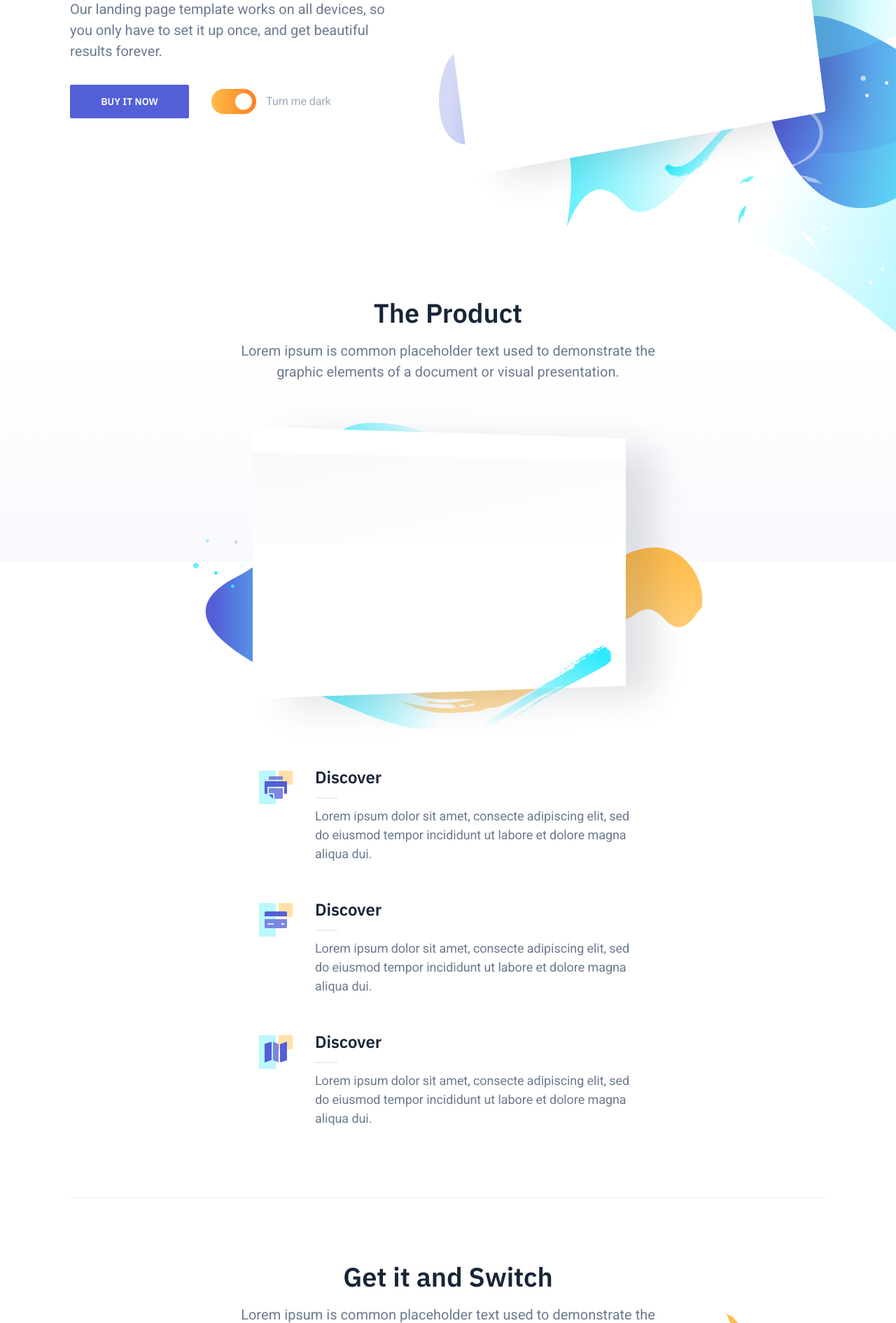
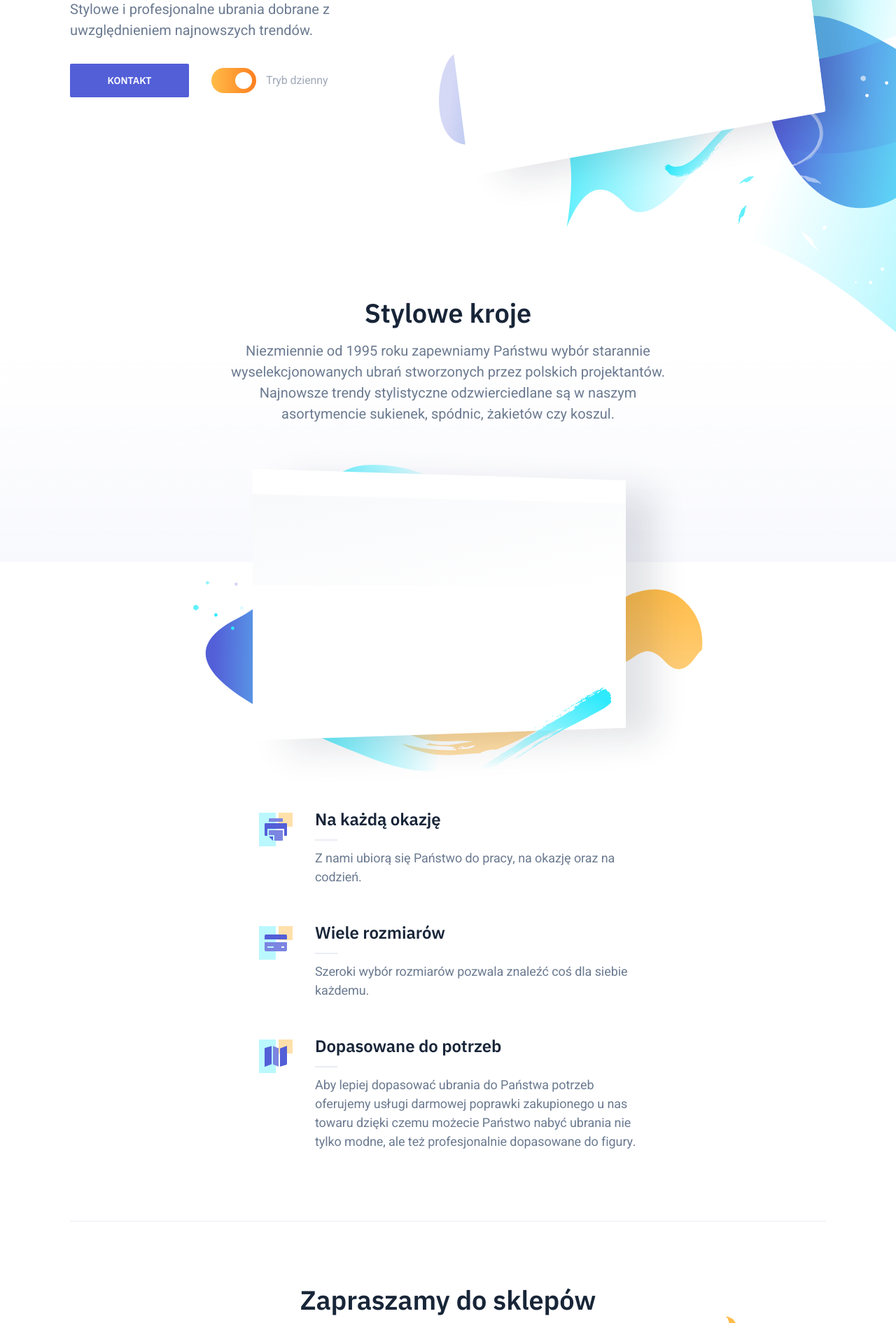
Before and after one commit to MikeKalinowski/paniEwa, a website: page index.html in a window 1280 px wide. Shown: the part 333-2223 px from the top of the page at 70% size. Drawn offline with nearby package versions, Linux system fonts and the light colour scheme; files that its build step writes are made by us from their sources; files whose address does not match are found by name.

Commit message:
add text

```diff
--- a/index.html
+++ b/index.html
@@ -4,7 +4,7 @@
     <meta charset="utf-8">
     <meta http-equiv="X-UA-Compatible" content="IE=edge">
     <meta name="viewport" content="width=device-width, initial-scale=1">
-    <title>Switch Template</title>
+    <title>Pani Ewa Moda</title>
     <link href="https://fonts.googleapis.com/css?family=Heebo:400,700|IBM+Plex+Sans:600" rel="stylesheet">
     <link rel="stylesheet" href="dist/css/style.css">
     <script src="https://unpkg.com/scrollreveal@4.0.0/dist/scrollreveal.min.js"></script>
@@ -31,13 +31,13 @@
                 <div class="container">
                     <div class="hero-inner">
 						<div class="hero-copy">
-	                        <h1 class="hero-title mt-0">Landing template for startups</h1>
-	                        <p class="hero-paragraph">Our landing page template works on all devices, so you only have to set it up once, and get beautiful results forever.</p>
+	                        <h1 class="hero-title mt-0">Elegancka Moda Damska</h1>
+	                        <p class="hero-paragraph">Stylowe i profesjonalne ubrania dobrane z uwzględnieniem najnowszych trendów.</p>
 	                        <div class="hero-cta">
-								<a class="button button-primary" href="#">Buy it now</a>
+								<a class="button button-primary" href="#contact">Kontakt</a>
 								<div class="lights-toggle">
 									<input id="lights-toggle" type="checkbox" name="lights-toggle" class="switch" checked="checked">
-									<label for="lights-toggle" class="text-xs"><span>Turn me <span class="label-text">dark</span></span></label>
+									<label for="lights-toggle" class="text-xs"><span>Tryb <span class="label-text">dzienny</span></span></label>
 								</div>
 							</div>
 						</div>
@@ -64,8 +64,11 @@
 					<div class="features-inner section-inner has-bottom-divider">
 						<div class="features-header text-center">
 							<div class="container-sm">
-								<h2 class="section-title mt-0">The Product</h2>
-	                            <p class="section-paragraph">Lorem ipsum is common placeholder text used to demonstrate the graphic elements of a document or visual presentation.</p>
+								<h2 class="section-title mt-0">Stylowe kroje</h2>
+	                            <p class="section-paragraph">
+                                    Niezmiennie od 1995 roku zapewniamy Państwu wybór starannie wyselekcjonowanych ubrań stworzonych przez polskich projektantów.
+                                    Najnowsze trendy stylistyczne odzwierciedlane są w naszym asortymencie sukienek, spódnic, żakietów czy koszul.
+                                </p>
 								<div class="features-image">
 									<img class="features-illustration asset-dark" src="dist/images/features-illustration-dark.svg" alt="Feature illustration">
 									<img class="features-box asset-dark" src="dist/images/features-box-dark.svg" alt="Feature box">
@@ -84,8 +87,10 @@
 										<img class="asset-dark" src="dist/images/feature-01-dark.svg" alt="Feature 01">
                                     </div>
 									<div class="feature-content">
-                                    	<h3 class="feature-title mt-0">Discover</h3>
-                                    	<p class="text-sm mb-0">Lorem ipsum dolor sit amet, consecte adipiscing elit, sed do eiusmod tempor incididunt ut labore et dolore magna aliqua dui.</p>
+                                    	<h3 class="feature-title mt-0">Na każdą okazję</h3>
+                                    	<p class="text-sm mb-0">
+                                            Z nami ubiorą się Państwo do pracy, na okazję oraz na codzień.
+                                        </p>
 									</div>
 								</div>
                             </div>
@@ -96,8 +101,10 @@
 										<img class="asset-dark" src="dist/images/feature-02-dark.svg" alt="Feature 02">
                                     </div>
 									<div class="feature-content">
-                                    	<h3 class="feature-title mt-0">Discover</h3>
-                                    	<p class="text-sm mb-0">Lorem ipsum dolor sit amet, consecte adipiscing elit, sed do eiusmod tempor incididunt ut labore et dolore magna aliqua dui.</p>
+                                    	<h3 class="feature-title mt-0">Wiele rozmiarów</h3>
+                                    	<p class="text-sm mb-0">
+                                            Szeroki wybór rozmiarów pozwala znaleźć coś dla siebie każdemu.
+                                        </p>
 									</div>
 								</div>
                             </div>
@@ -108,8 +115,11 @@
 										<img class="asset-dark" src="dist/images/feature-03-dark.svg" alt="Feature 03">
                                     </div>
 									<div class="feature-content">
-                                    	<h3 class="feature-title mt-0">Discover</h3>
-                                    	<p class="text-sm mb-0">Lorem ipsum dolor sit amet, consecte adipiscing elit, sed do eiusmod tempor incididunt ut labore et dolore magna aliqua dui.</p>
+                                    	<h3 class="feature-title mt-0">Dopasowane do potrzeb</h3>
+                                    	<p class="text-sm mb-0">
+                                            Aby lepiej dopasować ubrania do Państwa potrzeb oferujemy usługi darmowej poprawki zakupionego u nas towaru
+                                            dzięki czemu możecie Państwo nabyć ubrania nie tylko modne, ale też profesjonalnie dopasowane do figury.
+                                        </p>
 									</div>
 								</div>
                             </div>
@@ -118,12 +128,12 @@
                 </div>
             </section>
 
-			<section class="cta section">
+			<section class="cta section" id="contact">
                 <div class="container-sm">
                     <div class="cta-inner section-inner">
                         <div class="cta-header text-center">
-                            <h2 class="section-title mt-0">Get it and Switch</h2>
-                            <p class="section-paragraph">Lorem ipsum is common placeholder text used to demonstrate the graphic elements of a document or visual presentation.</p>
+                            <h2 class="section-title mt-0">Zapraszamy do sklepów</h2>
+                            <p class="section-paragraph">Sklepy idą tu</p>
 							<div class="cta-cta">
 								<a class="button button-primary" href="#">Buy it now</a>
 							</div>
@@ -158,26 +168,10 @@
                     </ul>
                     <ul class="footer-social-links list-reset">
                         <li>
-                            <a href="#">
+                            <a href="https://www.facebook.com/PaniEwaModa/" target="_blank" rel="noopener noreferrer">
                                 <span class="screen-reader-text">Facebook</span>
                                 <svg width="16" height="16" xmlns="http://www.w3.org/2000/svg">
                                     <path d="M6.023 16L6 9H3V6h3V4c0-2.7 1.672-4 4.08-4 1.153 0 2.144.086 2.433.124v2.821h-1.67c-1.31 0-1.563.623-1.563 1.536V6H13l-1 3H9.28v7H6.023z" fill="#FFF"/>
-                                </svg>
-                            </a>
-                        </li>
-                        <li>
-                            <a href="#">
-                                <span class="screen-reader-text">Twitter</span>
-                                <svg width="16" height="16" xmlns="http://www.w3.org/2000/svg">
-                                    <path d="M16 3c-.6.3-1.2.4-1.9.5.7-.4 1.2-1 1.4-1.8-.6.4-1.3.6-2.1.8-.6-.6-1.5-1-2.4-1-1.7 0-3.2 1.5-3.2 3.3 0 .3 0 .5.1.7-2.7-.1-5.2-1.4-6.8-3.4-.3.5-.4 1-.4 1.7 0 1.1.6 2.1 1.5 2.7-.5 0-1-.2-1.5-.4C.7 7.7 1.8 9 3.3 9.3c-.3.1-.6.1-.9.1-.2 0-.4 0-.6-.1.4 1.3 1.6 2.3 3.1 2.3-1.1.9-2.5 1.4-4.1 1.4H0c1.5.9 3.2 1.5 5 1.5 6 0 9.3-5 9.3-9.3v-.4C15 4.3 15.6 3.7 16 3z" fill="#FFF"/>
-                                </svg>
-                            </a>
-                        </li>
-                        <li>
-                            <a href="#">
-                                <span class="screen-reader-text">Google</span>
-                                <svg width="16" height="16" xmlns="http://www.w3.org/2000/svg">
-                                    <path d="M7.9 7v2.4H12c-.2 1-1.2 3-4 3-2.4 0-4.3-2-4.3-4.4 0-2.4 2-4.4 4.3-4.4 1.4 0 2.3.6 2.8 1.1l1.9-1.8C11.5 1.7 9.9 1 8 1 4.1 1 1 4.1 1 8s3.1 7 7 7c4 0 6.7-2.8 6.7-6.8 0-.5 0-.8-.1-1.2H7.9z" fill="#FFF"/>
                                 </svg>
                             </a>
                         </li>
--- a/src/js/main.js
+++ b/src/js/main.js
@@ -39,12 +39,12 @@
     if (lightSwitch.checked) {
       body.classList.remove('lights-off')
       if (labelText) {
-        labelText.innerHTML = 'dark'
+        labelText.innerHTML = 'dzienny'
       }
     } else {
       body.classList.add('lights-off')
       if (labelText) {
-        labelText.innerHTML = 'light'
+        labelText.innerHTML = 'nocny'
       }
     }
   }
```
Also changed, not shown: package.json (+4 -7 lines).
